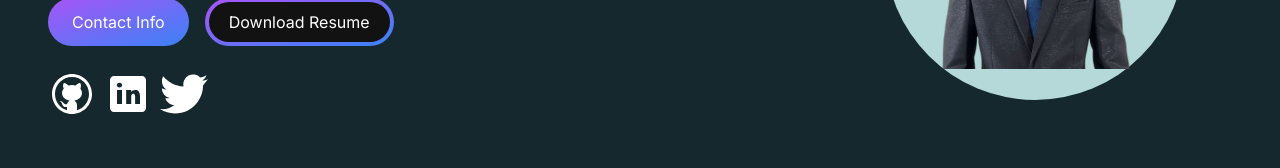
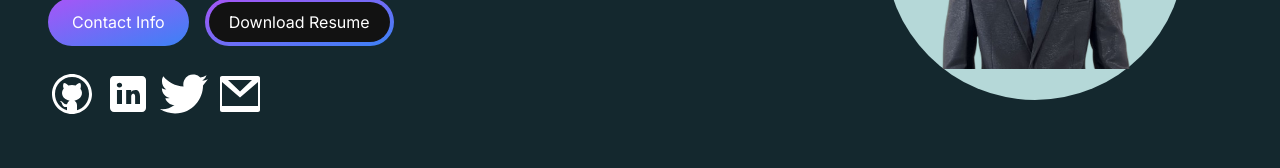
Before and after one commit to nishan-dangal/N_portfolio, a Next.js app: page / in a window 1280 px wide. Shown: the part 394-562 px from the top of the page. Built offline with nearby package versions, Linux system fonts and the light colour scheme.

Commit message:
Adding gmail link in both components

```diff
--- a/app/components/EmailSection.jsx
+++ b/app/components/EmailSection.jsx
@@ -3,6 +3,7 @@ import React, { useState } from "react";
 import GithubIcon from "../../public/github-icon.svg";
 import LinkedinIcon from "../../public/linkedin-icon.svg";
 import TwitterIcon from "../../public/twitter-icon.svg";
+import GmailIcon from "../../public/gmail-icon.svg";
 import Link from "next/link";
 import Image from "next/image";
 
@@ -65,6 +66,9 @@ const EmailSection = () => {
           </Link>
           <Link href="https://x.com/nishandangal8"  target="_blank" rel="noopener noreferrer">
             <Image src={TwitterIcon} alt="Twitter Icon" />
+          </Link>
+          <Link href="mailto:nishandangal8@gmail.com"  target="_blank" rel="noopener noreferrer">
+            <Image src={GmailIcon} alt="Gmail Icon" />
           </Link>
         </div>
       </div>
--- a/app/components/HeroSection.jsx
+++ b/app/components/HeroSection.jsx
@@ -8,7 +8,7 @@ import Link from "next/link";
 import GithubIcon from "../../public/github-icon.svg";
 import LinkedinIcon from "../../public/linkedin-icon.svg";
 import TwitterIcon from "../../public/twitter-icon.svg";
-
+import GmailIcon from "../../public/gmail-icon.svg";
 
 
 const HeroSection = () => {
@@ -68,6 +68,9 @@ const HeroSection = () => {
           <Link href="https://x.com/nishandangal8"  target="_blank" rel="noopener noreferrer">
             <Image src={TwitterIcon} alt="Twitter Icon" />
           </Link>
+          <Link href="mailto:nishandangal8@gmail.com"  target="_blank" rel="noopener noreferrer">
+            <Image src={GmailIcon} alt="Gmail Icon" />
+          </Link>
         </div>
         </motion.div>
         <motion.div
```
Also changed, not shown: public/gmail-icon.svg (added).
